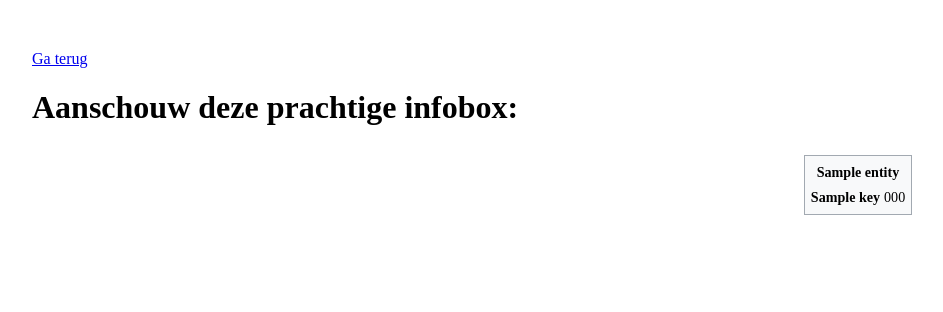
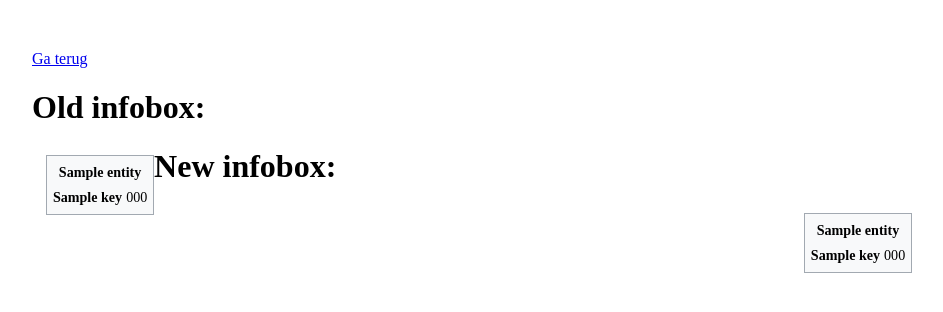
Before and after one commit to Willeem/semantic_dab, a Flask app: template infobox/templates/infobox.html in a window 1280 px wide. Shown: the top 312 px of the page, without its empty margins (168-1111 px from the left). Run offline with Flask 2, Linux system fonts and the light colour scheme; the template is opened without the code that fills it: most values are stand-ins (such as "Sample title", 1, 10 or a date in 2020); parts of the project's set-up code (start-up, migrations or seed data) failed here and were passed over.

Commit message:
done! twee infoboxen naast elkaar

```diff
--- a/infobox/infobox.py
+++ b/infobox/infobox.py
@@ -9,14 +9,19 @@ app = Flask(__name__)
 # Hier moet een dictionary gemaakt worden met entity als key en een lijst met tuples (property, value) als value
 # Voorbeeld:
 
-entities = {}
+new_entities, old_entities = {}, {}
 BASE_DIR = os.getcwd()
 abs_path = BASE_DIR + '/output_triples/'
 
 for filename in os.listdir(abs_path): #laad alle files in de nieuwe triples map
     file_to_load = abs_path + filename
-    a = json.load(open(file_to_load))
-    entities.update(a) # en voeg ze toe aan 1 huge dictionary
+    if 'old' in file_to_load:
+        a = json.load(open(file_to_load))
+        old_entities.update(a) # en voeg ze toe aan 1 huge dictionary
+    else:
+        b = json.load(open(file_to_load))
+        new_entities.update(b) # en voeg ze toe aan 1 huge dictionary
+
 
 @app.route("/")  # krijg input van de user via een form
 def form():
@@ -26,13 +31,18 @@ def form():
 @app.route("/", methods=['POST'])  # haal input op en laat de bijbehorende infobox zien
 def infobox():
     entity = request.form['entity']
-    value_dict = defaultdict()
-    print(entities[entity])
-    for item in entities[entity]:
+    new_dict = defaultdict()
+    old_dict = defaultdict()
+    print(new_entities[entity])
+    for item in new_entities[entity]:
         print(item[1].strip("'").strip('"').encode('utf-8'))
-        value_dict[item[0]] = item[1].strip("'").encode('utf-8')
-        print(value_dict)
-    return render_template("infobox.html", value_dict = value_dict, entity=entity)
+        new_dict[item[0]] = item[1].strip("'").encode('utf-8')
+        print(new_dict)
+    for item in old_entities[entity]:
+        print(item[1].strip("'").strip('"').encode('utf-8'))
+        old_dict[item[0]] = item[1].strip("'").encode('utf-8')
+        print(old_dict)
+    return render_template("infobox.html", new_dict = new_dict, old_dict = old_dict, entity=entity)
 
 
 if __name__ == "__main__":
--- a/infobox/static/style.css
+++ b/infobox/static/style.css
@@ -345,6 +345,113 @@ th.navbox-group,
 }
 
 /* Infobox template style */
+.infobox_old {
+	border: 1px solid #a2a9b1;
+	border-spacing: 3px;
+	background-color: #f8f9fa;
+	color: black;
+	/* @noflip */
+	margin: 0.5em 0 0.5em 1em;
+	padding: 0.2em;
+	/* @noflip */
+	float: left;
+	/* @noflip */
+	clear: right;
+	font-size: 88%;
+	line-height: 1.5em;
+}
+.infobox_old caption {
+	font-size: 125%;
+	font-weight: bold;
+	padding: 0.2em;
+	text-align: center;
+}
+.infobox_old td,
+.infobox_old th {
+	vertical-align: top;
+	/* @noflip */
+	text-align: left;
+}
+.infobox_old.bordered {
+	border-collapse: collapse;
+}
+.infobox_old.bordered td,
+.infobox_old.bordered th {
+	border: 1px solid #a2a9b1;
+}
+.infobox_old.bordered .borderless td,
+.infobox_old.bordered .borderless th {
+	border: 0;
+}
+
+.infobox_old.sisterproject {
+	width: 20em;
+	font-size: 90%;
+}
+
+.infobox_old.standard-talk {
+	border: 1px solid #c0c090;
+	background-color: #f8eaba;
+}
+.infobox_old.standard-talk.bordered td,
+.infobox_old.standard-talk.bordered th {
+	border: 1px solid #c0c090;
+}
+
+/* styles for bordered infobox_old with merged rows */
+.infobox_old.bordered .mergedtoprow td,
+.infobox_old.bordered .mergedtoprow th {
+	border: 0;
+	border-top: 1px solid #a2a9b1;
+	/* @noflip */
+	border-right: 1px solid #a2a9b1;
+}
+
+.infobox_old.bordered .mergedrow td,
+.infobox_old.bordered .mergedrow th {
+	border: 0;
+	/* @noflip */
+	border-right: 1px solid #a2a9b1;
+}
+
+/* Styles for geography infobox_oldes, eg countries,
+   country subdivisions, cities, etc.            */
+.infobox_old.geography {
+	border-collapse: collapse;
+	line-height: 1.2em;
+	font-size: 90%;
+}
+
+.infobox_old.geography  td,
+.infobox_old.geography  th {
+	border-top: 1px solid #a2a9b1;
+	padding: 0.4em 0.6em 0.4em 0.6em;
+}
+.infobox_old.geography .mergedtoprow td,
+.infobox_old.geography .mergedtoprow th {
+	border-top: 1px solid #a2a9b1;
+	padding: 0.4em 0.6em 0.2em 0.6em;
+}
+
+.infobox_old.geography .mergedrow td,
+.infobox_old.geography .mergedrow th {
+	border: 0;
+	padding: 0 0.6em 0.2em 0.6em;
+}
+
+.infobox_old.geography .mergedbottomrow td,
+.infobox_old.geography .mergedbottomrow th {
+	border-top: 0;
+	border-bottom: 1px solid #a2a9b1;
+	padding: 0 0.6em 0.4em 0.6em;
+}
+
+.infobox_old.geography .maptable td,
+.infobox_old.geography .maptable th {
+	border: 0;
+	padding: 0;
+}
+
 .infobox {
 	border: 1px solid #a2a9b1;
 	border-spacing: 3px;
--- a/infobox/templates/infobox.html
+++ b/infobox/templates/infobox.html
@@ -7,13 +7,31 @@
 </head>
 <body>
     <a href="{{ url_for('form') }}">Ga terug</a>
-    <h1>Aanschouw deze prachtige infobox:</h1>
+    <h1>Old infobox:</h1>
+
+    <div class="infobox_old">
+    <table class="table.wikitable">
+      <tr>
+        <th style="text-align: center;" colspan="2">{{ entity }}</th>
+      </tr>
+      {% for key,value in old_dict.items() %}
+      <tr>
+        <th>{{ key }}</th>
+        <td>{{ value.decode('utf-8') }}</td>
+      </tr>
+     {% endfor %}
+
+    </table>
+  </div>
+
+  <h1>New infobox:</h1>
+
     <div class="infobox">
     <table class="table.wikitable">
       <tr>
         <th style="text-align: center;" colspan="2">{{ entity }}</th>
       </tr>
-      {% for key,value in value_dict.items() %}
+      {% for key,value in new_dict.items() %}
       <tr>
         <th>{{ key }}</th>
         <td>{{ value.decode('utf-8') }}</td>
--- a/translate_triples.py
+++ b/translate_triples.py
@@ -89,8 +89,8 @@ def main(argv):
                                     print(str(second_value) + " " + str(third_value))
                     if third_value != "":
                         output_dict[first_value].append((str(second_value),str(third_value)))
-        if string in old[triple]:
-            old_dict[first_value].append((str(second_value),str(third_value)))
+                if string in old[triple]:
+                    old_dict[first_value].append((str(second_value),str(third_value)))
 
     for key in output_dict:
         for line in old_dict[key]:
```
Also changed, not shown: compare_properties.py (+6 -2 lines).
